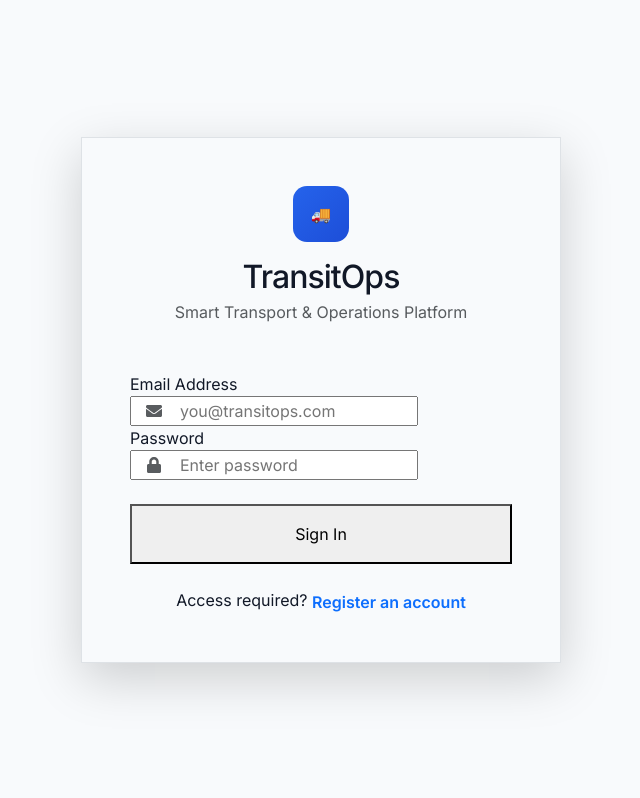
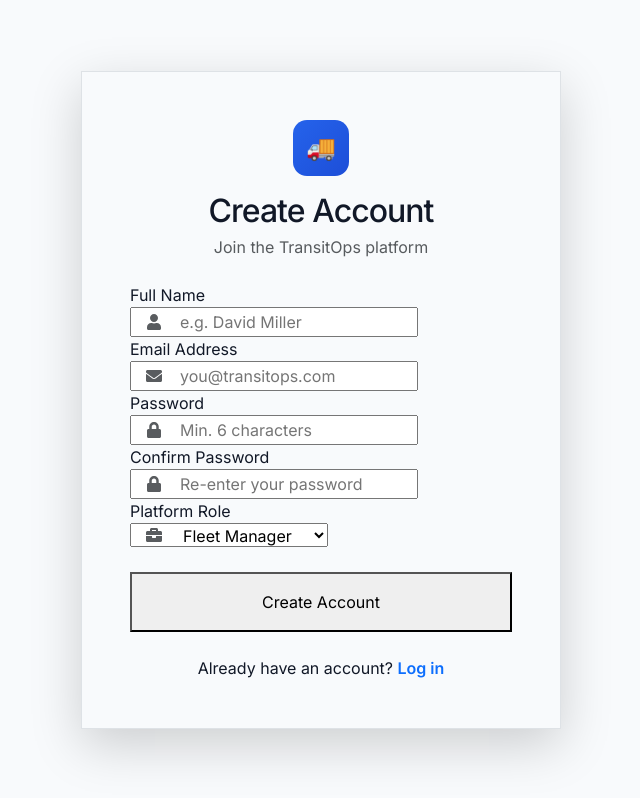
Before and after one commit to mayankpritmaniprof1309/Transit-Ops, a React (Vite) app in the folder Frontend/: page /register in a window 1280 px wide. Before the commit this address led to /login. Shown: the whole page, without its empty margins (319-959 px from the left). Built offline with nearby package versions, Linux system fonts and the light colour scheme; no server answers.

Commit message:
feat: add dedicated Register page with validation and /register route

```diff
--- a/Frontend/src/App.jsx
+++ b/Frontend/src/App.jsx
@@ -10,6 +10,7 @@
 import DriversPage from './pages/driver/DriversPage';
 import FuelPage from './pages/fuel/FuelPage';
 import Login from './pages/auth/Login';
+import Register from './pages/auth/Register.jsx';
 
 
 
@@ -143,11 +144,12 @@
             }
           />
 
-          {/* Real Login Route */}
+          {/* Auth Routes */}
           <Route
             path="/login"
             element={<Login onAuthSuccess={() => window.location.href = '/dashboard'} />}
           />
+          <Route path="/register" element={<Register />} />
 
           {/* Fallbacks */}
           <Route path="*" element={<Navigate to="/dashboard" replace />} />
--- /dev/null
+++ b/Frontend/src/pages/auth/Register.jsx
@@ -0,0 +1,278 @@
+import React, { useState } from 'react';
+import { Link, useNavigate } from 'react-router-dom';
+import { motion } from 'framer-motion';
+import { FaUser, FaLock, FaEnvelope, FaBriefcase } from 'react-icons/fa';
+import useAuth from '../../hooks/useAuth.js';
+
+/**
+ * Register — Dedicated sign-up page for TransitOps.
+ * Mirrors the Login page's glass-card + gradient background design.
+ */
+export default function Register() {
+  const { register } = useAuth();
+  const navigate = useNavigate();
+
+  const [formData, setFormData] = useState({
+    fullName: '',
+    email: '',
+    password: '',
+    confirmPassword: '',
+    role: 'Fleet Manager',
+  });
+
+  const [errors, setErrors] = useState({});
+  const [apiError, setApiError] = useState('');
+  const [loading, setLoading] = useState(false);
+
+  const handleChange = (e) => {
+    const { name, value } = e.target;
+    setFormData((prev) => ({ ...prev, [name]: value }));
+    // Clear the inline error for this field as the user types
+    if (errors[name]) {
+      setErrors((prev) => ({ ...prev, [name]: '' }));
+    }
+  };
+
+  /**
+   * Validate all fields and return an errors object.
+   * Returns empty object if everything is valid.
+   */
+  const validate = () => {
+    const newErrors = {};
+
+    if (!formData.fullName.trim()) {
+      newErrors.fullName = 'Full name is required';
+    }
+
+    if (!formData.email.trim()) {
+      newErrors.email = 'Email is required';
+    } else if (!/^[^\s@]+@[^\s@]+\.[^\s@]+$/.test(formData.email)) {
+      newErrors.email = 'Please enter a valid email address';
+    }
+
+    if (!formData.password) {
+      newErrors.password = 'Password is required';
+    } else if (formData.password.length < 6) {
+      newErrors.password = 'Password must be at least 6 characters';
+    }
+
+    if (!formData.confirmPassword) {
+      newErrors.confirmPassword = 'Please confirm your password';
+    } else if (formData.password !== formData.confirmPassword) {
+      newErrors.confirmPassword = 'Passwords do not match';
+    }
+
+    return newErrors;
+  };
+
+  const handleSubmit = async (e) => {
+    e.preventDefault();
+    setApiError('');
+
+    const validationErrors = validate();
+    if (Object.keys(validationErrors).length > 0) {
+      setErrors(validationErrors);
+      return;
+    }
+
+    setLoading(true);
+    try {
+      // Send only the fields the backend expects (no confirmPassword)
+      await register({
+        fullName: formData.fullName.trim(),
+        email: formData.email.trim(),
+        password: formData.password,
+        role: formData.role,
+      });
+      // auth.service.register auto-logs in on success → AuthContext sets user
+      navigate('/dashboard', { replace: true });
+    } catch (err) {
+      setApiError(
+        err.response?.data?.message || err.message || 'Registration failed. Please try again.'
+      );
+    } finally {
+      setLoading(false);
+    }
+  };
+
+  /* Shared icon positioning style */
+  const iconStyle = { left: '1rem', top: '50%', transform: 'translateY(-50%)' };
+
+  return (
+    <div
+      className="d-flex align-items-center justify-content-center min-vh-100 p-3"
+      style={{ background: 'var(--bg-gradient)' }}
+    >
+      <motion.div
+        className="card-solid w-100 shadow-lg border p-4 p-md-5"
+        style={{ maxWidth: '480px' }}
+        initial={{ opacity: 0, y: 20 }}
+        animate={{ opacity: 1, y: 0 }}
+        transition={{ duration: 0.4 }}
+      >
+        {/* Branding header — identical to Login */}
+        <div className="text-center mb-4">
+          <div
+            className="d-inline-flex align-items-center justify-content-center text-white mb-3"
+            style={{
+              width: '56px',
+              height: '56px',
+              borderRadius: '14px',
+              background: 'linear-gradient(135deg, #2563EB, #1D4ED8)',
+              fontSize: '1.5rem',
+            }}
+          >
+            🚚
+          </div>
+          <h2 className="mb-1 fw-extrabold" style={{ letterSpacing: '-0.03em' }}>
+            Create Account
+          </h2>
+          <p className="text-muted mb-0">Join the TransitOps platform</p>
+        </div>
+
+        {/* API error banner */}
+        {apiError && (
+          <motion.div
+            className="alert alert-danger border-0 rounded-3 mb-4 text-small"
+            initial={{ opacity: 0, scale: 0.95 }}
+            animate={{ opacity: 1, scale: 1 }}
+          >
+            {apiError}
+          </motion.div>
+        )}
+
+        <form onSubmit={handleSubmit} noValidate>
+          {/* Full Name */}
+          <div className="form-group-custom position-relative">
+            <label className="form-label-custom" htmlFor="reg-fullName">
+              Full Name
+            </label>
+            <div className="position-relative">
+              <FaUser className="position-absolute text-muted" style={iconStyle} />
+              <input
+                type="text"
+                id="reg-fullName"
+                name="fullName"
+                className={`form-control-custom ps-5${errors.fullName ? ' is-invalid' : ''}`}
+                placeholder="e.g. David Miller"
+                value={formData.fullName}
+                onChange={handleChange}
+                disabled={loading}
+              />
+            </div>
+            {errors.fullName && <div className="text-danger text-small mt-1">{errors.fullName}</div>}
+          </div>
+
+          {/* Email */}
+          <div className="form-group-custom position-relative">
+            <label className="form-label-custom" htmlFor="reg-email">
+              Email Address
+            </label>
+            <div className="position-relative">
+              <FaEnvelope className="position-absolute text-muted" style={iconStyle} />
+              <input
+                type="email"
+                id="reg-email"
+                name="email"
+                className={`form-control-custom ps-5${errors.email ? ' is-invalid' : ''}`}
+                placeholder="you@transitops.com"
+                value={formData.email}
+                onChange={handleChange}
+                disabled={loading}
+              />
+            </div>
+            {errors.email && <div className="text-danger text-small mt-1">{errors.email}</div>}
+          </div>
+
+          {/* Password */}
+          <div className="form-group-custom position-relative">
+            <label className="form-label-custom" htmlFor="reg-password">
+              Password
+            </label>
+            <div className="position-relative">
+              <FaLock className="position-absolute text-muted" style={iconStyle} />
+              <input
+                type="password"
+                id="reg-password"
+                name="password"
+                className={`form-control-custom ps-5${errors.password ? ' is-invalid' : ''}`}
+                placeholder="Min. 6 characters"
+                value={formData.password}
+                onChange={handleChange}
+                disabled={loading}
+              />
+            </div>
+            {errors.password && <div className="text-danger text-small mt-1">{errors.password}</div>}
+          </div>
+
+          {/* Confirm Password */}
+          <div className="form-group-custom position-relative">
+            <label className="form-label-custom" htmlFor="reg-confirmPassword">
+              Confirm Password
+            </label>
+            <div className="position-relative">
+              <FaLock className="position-absolute text-muted" style={iconStyle} />
+              <input
+                type="password"
+                id="reg-confirmPassword"
+                name="confirmPassword"
+                className={`form-control-custom ps-5${errors.confirmPassword ? ' is-invalid' : ''}`}
+                placeholder="Re-enter your password"
+                value={formData.confirmPassword}
+                onChange={handleChange}
+                disabled={loading}
+              />
+            </div>
+            {errors.confirmPassword && (
+              <div className="text-danger text-small mt-1">{errors.confirmPassword}</div>
+            )}
+          </div>
+
+          {/* Role — required by backend */}
+          <div className="form-group-custom position-relative">
+            <label className="form-label-custom" htmlFor="reg-role">
+              Platform Role
+            </label>
+            <div className="position-relative">
+              <FaBriefcase className="position-absolute text-muted" style={iconStyle} />
+              <select
+                id="reg-role"
+                name="role"
+                className="form-control-custom ps-5"
+                value={formData.role}
+                onChange={handleChange}
+                disabled={loading}
+              >
+                <option value="Fleet Manager">Fleet Manager</option>
+                <option value="Driver">Driver</option>
+                <option value="Safety Officer">Safety Officer</option>
+                <option value="Financial Analyst">Financial Analyst</option>
+                <option value="Dispatcher">Dispatcher</option>
+              </select>
+            </div>
+          </div>
+
+          <button
+            type="submit"
+            disabled={loading}
+            className="btn-custom btn-primary-gradient w-100 justify-content-center py-3 mt-4"
+          >
+            {loading ? 'Creating account…' : 'Create Account'}
+          </button>
+        </form>
+
+        <div className="text-center mt-4">
+          <p className="mb-0 text-small">
+            Already have an account?{' '}
+            <Link
+              to="/login"
+              className="text-primary fw-semibold text-decoration-none"
+            >
+              Log in
+            </Link>
+          </p>
+        </div>
+      </motion.div>
+    </div>
+  );
+}
```
